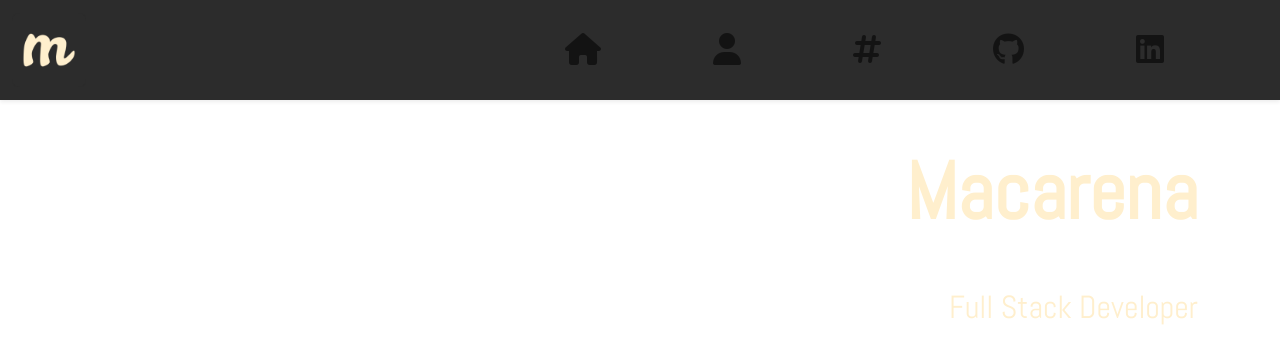
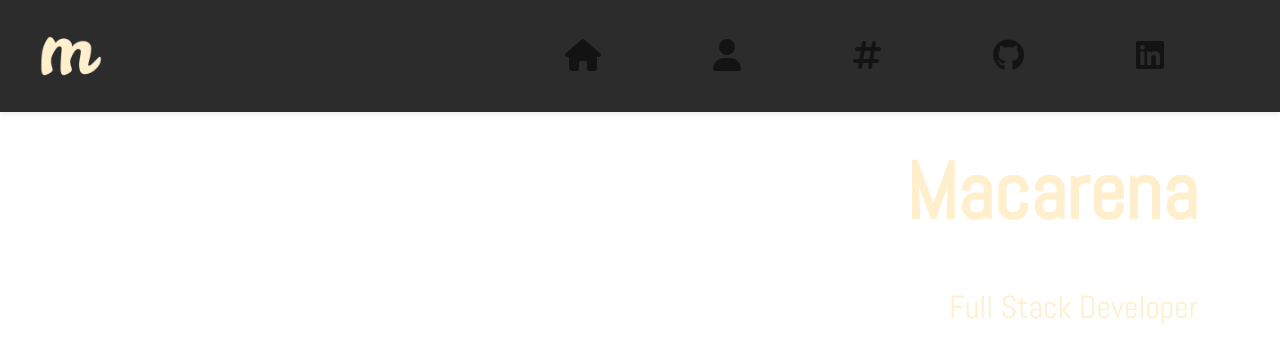
Before and after one commit to MacarenaVA/macarenava.github.io, a plain HTML site: page index.html in a window 1280 px wide. Shown: the top 362 px of the page. Drawn offline with nearby package versions, Linux system fonts and the light colour scheme.

Commit message:
no pude resolver el error

```diff
--- a/index.html
+++ b/index.html
@@ -17,9 +17,7 @@
 <body>
     <nav class="navbar navbar-expand-lg  shadow-sm fixed-top">
         <div class="container-fluid">
-            <a class="navbar-brand">
-              <img src=".\assets\imgs\logo.png" alt="logo" height="74">
-            </a>
+            <a class="navbar-brand col-6 ms-3"><img class="img-fluid " src="./assets/imgs/logo.png" alt="logo"></a>
           <button class="navbar-toggler col-4" type="button" data-bs-toggle="collapse" data-bs-target="#navbarMenu" aria-controls="navbarNav" aria-expanded="false" aria-label="Toggle navigation">
             <span class="navbar-toggler-icon"></span>
           </button>
```
